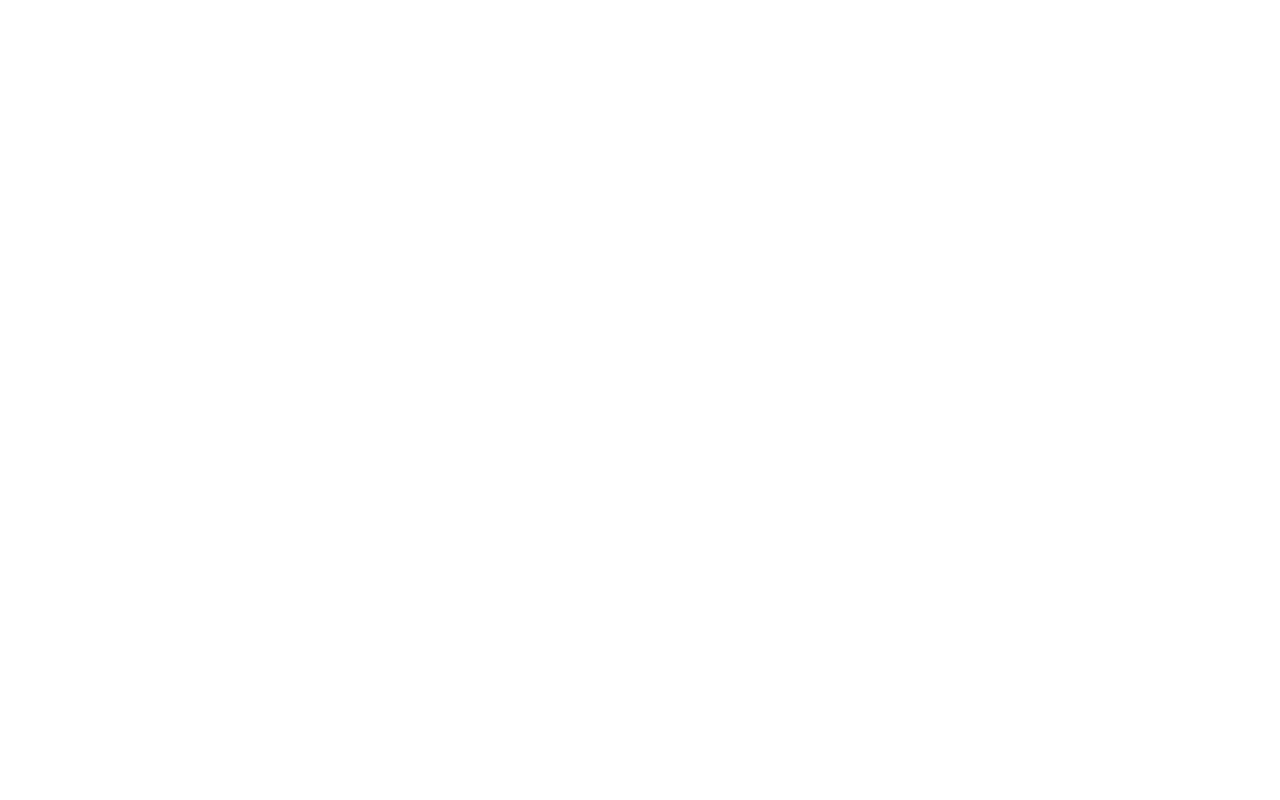
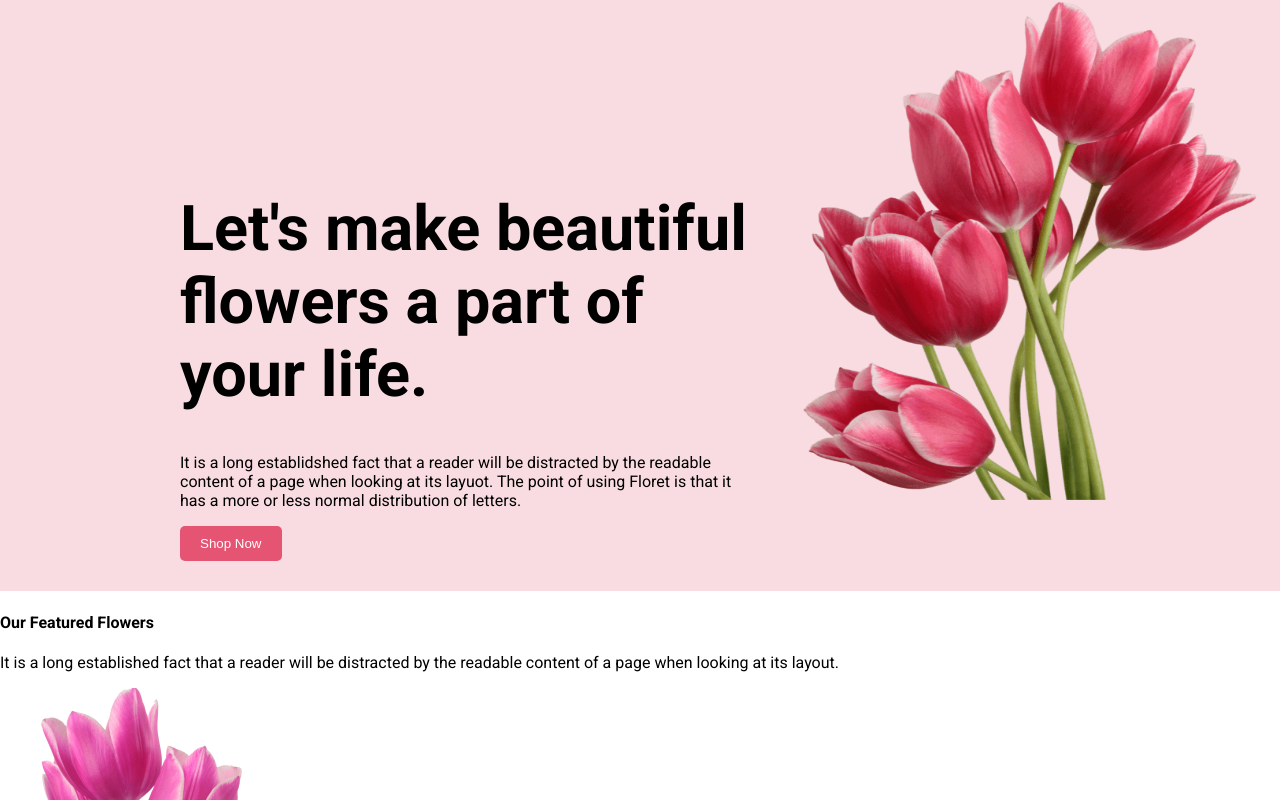
Before and after one commit to Satabdi-Rani/floret, a plain HTML site: page index.html in a window 1280 px wide. Shown: the top 800 px of the page. Drawn offline with Linux system fonts and the light colour scheme.

Commit message:
Featured flower section added

```diff
--- /dev/null
+++ b/css/style.css
@@ -0,0 +1,34 @@
+body{
+    margin: 0;
+    padding: 0;
+    font-family: 'Roboto', sans-serif;
+}
+.btn-primary{
+    padding: 10px 20px;
+    border-radius: 5px ;
+    background-color: #E55473;
+    color:white;
+    border:none;
+}
+.header_container{
+    display: flex;
+    background-color: rgb(249, 220, 225);
+    justify-content: space-around;
+    max-height: 600px;
+}
+.header_text_container{
+    padding: 150px 30px 30px 180px
+}
+.header_text{
+    font-size: 63px;
+    font-weight:700;
+}
+.header_image_container{
+}
+.header_image{
+    width: 500px;
+    height: 500px;
+}
+
+/* Feature flower section start */
+/* Feature flower section end */
--- a/index.html
+++ b/index.html
@@ -3,9 +3,44 @@
 <head>
     <meta charset="UTF-8">
     <meta name="viewport" content="width=device-width, initial-scale=1.0">
+    <link href="https://fonts.googleapis.com/css2?family=Roboto:wght@100;300;400;500;700;900&display=swap" rel="stylesheet">
+    <link rel="stylesheet" href="/css/style.css">
     <title>Document</title>
 </head>
 <body>
+    <header class="header_container">
+      <div class="header_text_container">
+        <h1 class="header_text">Let's make beautiful flowers a part of your life.</h1>
+        <p class="header_description">It is a long establidshed fact that a reader will be distracted by the readable content of a page when looking at its layuot. The point of using Floret is that it has a more or less normal distribution of letters.</p>
+        <button class="btn-primary">Shop Now</button>
+    </div>
+      <div class="header_image_container">
+        <img class="header_image" src="/Flower_Image/pngwing 10.png" alt="">
+      </div>
+    </header>
 
+    <!-- Main Section start -->
+    <main>
+      <!-- Featured flower section -->
+      <section class="featured_flower_container" >
+        <h4 class="section_title">Our Featured Flowers</h4>
+        <p class="section_description">It is a long established fact that a reader will be distracted by the readable content of a page when looking at its layout.</p>
+        <div class="flower_Section">
+          <div class="single_flower">
+            <img src="/Flower_Image/pngwing 6.png" alt="">
+            <p class="flower_section_title"></p>
+          </div>
+          <div class="single_flower">
+            <img src="/Flower_Image/pngwing 5.png" alt="">
+            <p class="flower_section_title"></p>
+          </div>
+          <div class="single_flower">
+            <img src="/Flower_Image/pngwing 7.png" alt="">
+            <p class="flower_section_title"></p>
+          </div>
+        </div>
+      </section>
+    </main>
+    <!-- Main Section End -->
 </body>
 </html>
```
Also changed, not shown: Flower_Image/Flower 01.png (renamed from Flower Asset/Flower 01.png), Flower_Image/Group 57.png (renamed from Flower Asset/Group 57.png), Flower_Image/Group 58.png (renamed from Flower Asset/Group 58.png), Flower_Image/Group 59.png (renamed from Flower Asset/Group 59.png), Flower_Image/Rectangle 4.png (renamed from Flower Asset/Rectangle 4.png), Flower_Image/Rectangle 5.png (renamed from Flower Asset/Rectangle 5.png), Flower_Image/Rectangle 6.png (renamed from Flower Asset/Rectangle 6.png), Flower_Image/Rectangle 9.png (renamed from Flower Asset/Rectangle 9.png), Flower_Image/pngwing 10.png (renamed from Flower Asset/pngwing 10.png), Flower_Image/pngwing 5.png (renamed from Flower Asset/pngwing 5.png), Flower_Image/pngwing 6.png (renamed from Flower Asset/pngwing 6.png), Flower_Image/pngwing 7.png (renamed from Flower Asset/pngwing 7.png), Flower_Image/pngwing 8.png (renamed from Flower Asset/pngwing 8.png), css/style.css.txt (deleted).
